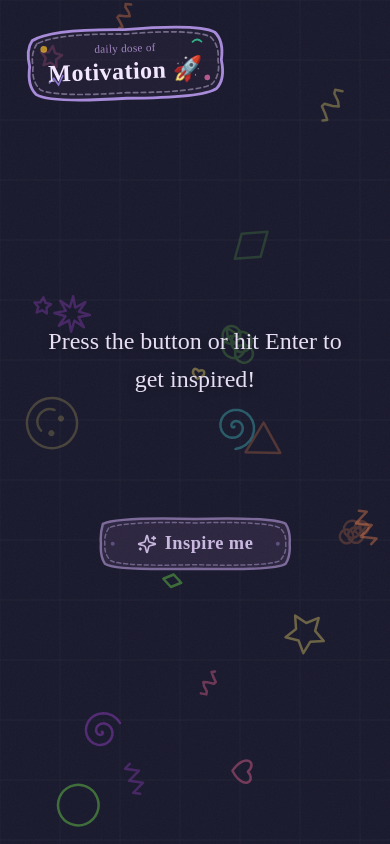
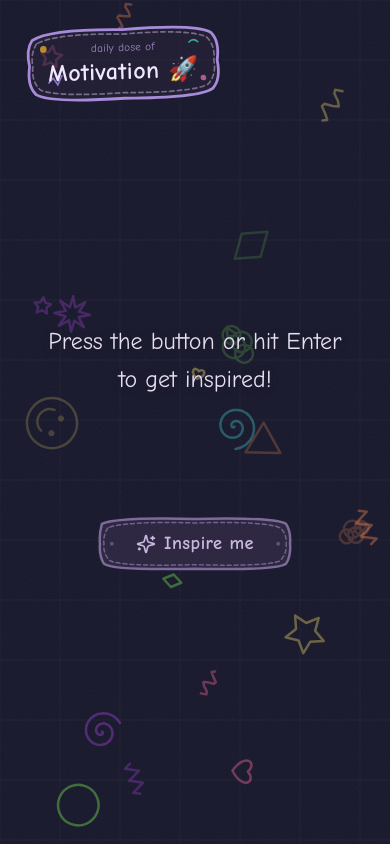
Before and after one commit to damnbhavya/motivation-quotes, a React (Vite) app: page / in a window 390 px wide. Built offline with nearby package versions, Linux system fonts and the light colour scheme; no server answers; the HTML template or start-up script is replaced by a standard one.

Commit message:
Fixed font family in mobile

```diff
--- a/src/index.css
+++ b/src/index.css
@@ -1,4 +1,4 @@
-@import url('https://fonts.googleapis.com/css2?family=Space+Grotesk:wght@400;500;600;700&display=swap');
+@import url('https://fonts.googleapis.com/css2?family=Comic+Neue:wght@400;700&family=Space+Grotesk:wght@400;500;600;700&display=swap');
 
 @tailwind base;
 @tailwind components;
```
